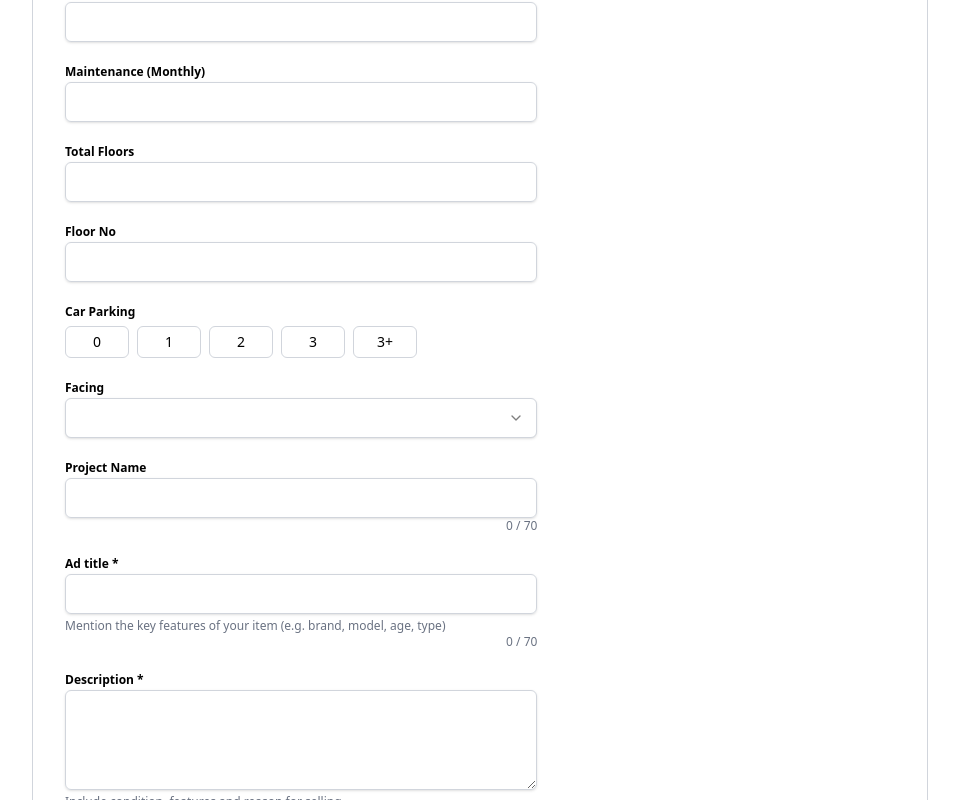
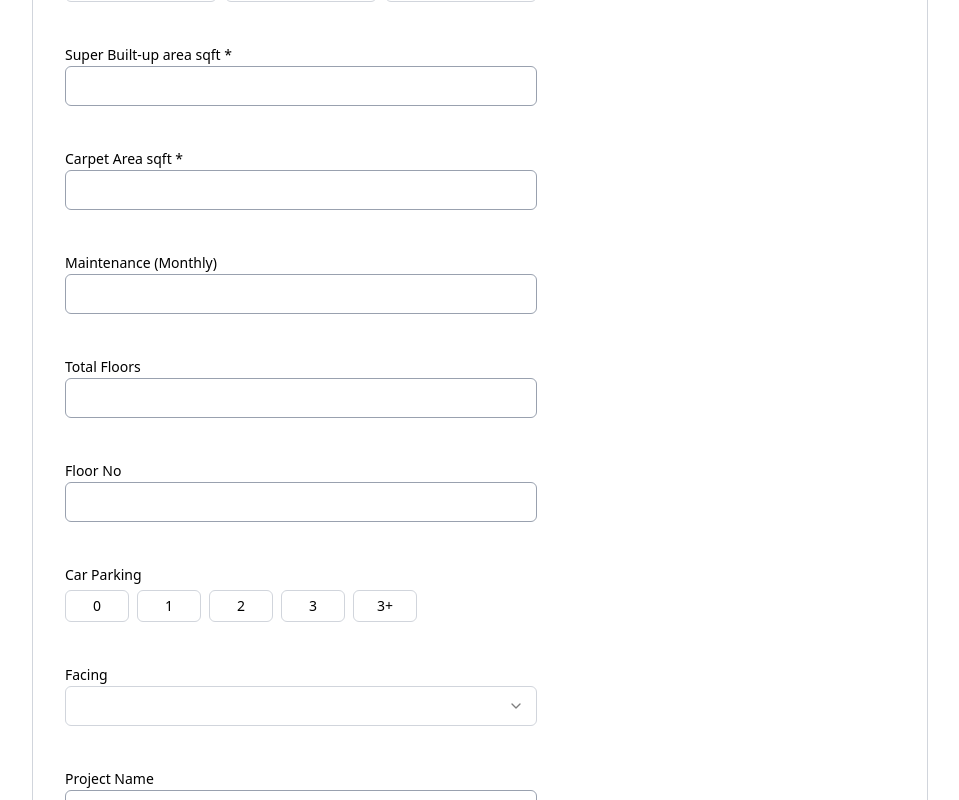
Before and after one commit to ankitjha-code/lzy-crazy-task, a React (Vite) app: page / in a window 1280 px wide. Shown: the part 920-1720 px from the top of the page, without its empty margins (160-1119 px from the left). Built offline with nearby package versions, Linux system fonts and the light colour scheme.

Commit message:
"Initialize"

```diff
--- a/src/components/Hero.jsx
+++ b/src/components/Hero.jsx
@@ -50,12 +50,12 @@ const formSchema = z.object({
 // Form components
 const FormLabel = ({ children, className }) => {
   return (
-    <label className={`text-xs font-semibold ${className}`}>{children}</label>
+    <label className={`text-sm font-normal ${className}`}>{children}</label>
   );
 };
 
 const FormItem = ({ children }) => {
-  return <div className="mb-4">{children}</div>;
+  return <div className="mb-10">{children}</div>;
 };
 
 const FormControl = ({ children }) => {
@@ -69,7 +69,7 @@ const FormMessage = ({ children }) => {
 const Input = React.forwardRef(({ className, ...props }, ref) => {
   return (
     <input
-      className={`block w-full px-3 py-2 border border-gray-300 rounded-md shadow-sm focus:outline-none ${className}`}
+      className={`block w-full px-3 py-2 border border-gray-400 rounded-md focus:outline-none ${className}`}
       ref={ref}
       {...props}
     />
@@ -79,7 +79,7 @@ const Input = React.forwardRef(({ className, ...props }, ref) => {
 const Textarea = React.forwardRef(({ className, ...props }, ref) => {
   return (
     <textarea
-      className={`block w-full px-3 py-2 border border-gray-300 rounded-md shadow-sm focus:outline-none ${className}`}
+      className={`block w-full px-3 py-2 border border-gray-400 rounded-md focus:outline-none ${className}`}
       ref={ref}
       {...props}
     />
@@ -148,7 +148,7 @@ const SelectTrigger = ({ children, onClick, className, value }) => {
     <button
       type="button"
       onClick={onClick}
-      className={`flex items-center justify-between w-full px-3 py-2 border border-gray-300 rounded-md shadow-sm bg-white ${className}`}
+      className={`flex items-center justify-between w-full px-3 py-2 border border-gray-300 rounded-md bg-white ${className}`}
     >
       {React.Children.map(children, (child) => {
         if (child.type === SelectValue) {
@@ -180,7 +180,7 @@ const SelectValue = ({ value, placeholder, children }) => {
 
 const SelectContent = ({ children, onSelect }) => {
   return (
-    <div className="absolute z-10 bottom-full w-full bg-white shadow-lg rounded-md py-1 border border-gray-200">
+    <div className="absolute z-10 mt-1 b-0 w-full bg-white shadow-lg rounded-md py-1 border border-gray-200">
       {React.Children.map(children, (child) => {
         if (child.type === SelectItem) {
           return React.cloneElement(child, {
```
